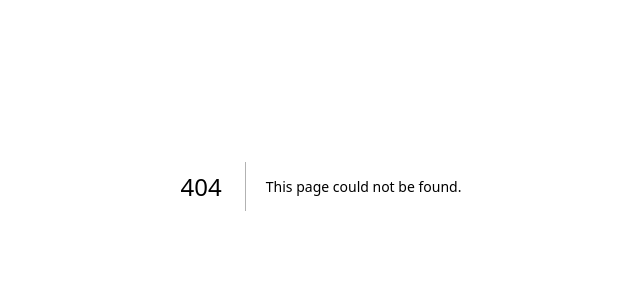
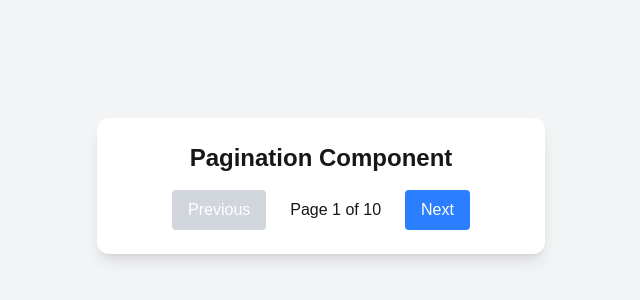
Before and after one commit to Lalitchaudhary01/machine-coding-round-practice, a Next.js app: page /pagination in a window 1280 px wide. Before the commit this address had no page. Shown: the part 214-514 px from the top of the page, without its empty margins (319-959 px from the left). Built offline with nearby package versions, Linux system fonts and the light colour scheme.

Commit message:
machine coding roudnn pagination ui

```diff
--- /dev/null
+++ b/app/pagination/page.tsx
@@ -0,0 +1,53 @@
+"use client";
+import React from "react";
+
+const Pagination = () => {
+  const [currentPage, setCurrentPage] = React.useState(1);
+  const itemsPerPage = 5;
+  const totalItems = 50;
+  const totalPages = Math.ceil(totalItems / itemsPerPage);
+
+  const handlePrevious = () => {
+    if (currentPage > 1) {
+      setCurrentPage(currentPage - 1);
+    }
+  };
+
+  const handleNext = () => {
+    if (currentPage < totalPages) {
+      setCurrentPage(currentPage + 1);
+    }
+  };
+  return (
+    <div>
+      <div className="min-h-screen flex items-center justify-center bg-gray-100">
+        <div className="w-full max-w-md bg-white p-6 rounded-xl shadow-lg">
+          <h1 className="text-2xl font-semibold text-center mb-4">
+            Pagination Component
+          </h1>
+          <div className="flex justify-center space-x-2">
+            <button
+              onClick={handlePrevious}
+              disabled={currentPage === 1}
+              className="px-4 py-2 bg-blue-500 text-white rounded disabled:bg-gray-300"
+            >
+              Previous
+            </button>
+            <span className="px-4 py-2">
+              Page {currentPage} of {totalPages}
+            </span>
+            <button
+              onClick={handleNext}
+              disabled={currentPage === totalPages}
+              className="px-4 py-2 bg-blue-500 text-white rounded disabled:bg-gray-300"
+            >
+              Next
+            </button>
+          </div>
+        </div>
+      </div>
+    </div>
+  );
+};
+
+export default Pagination;
```
